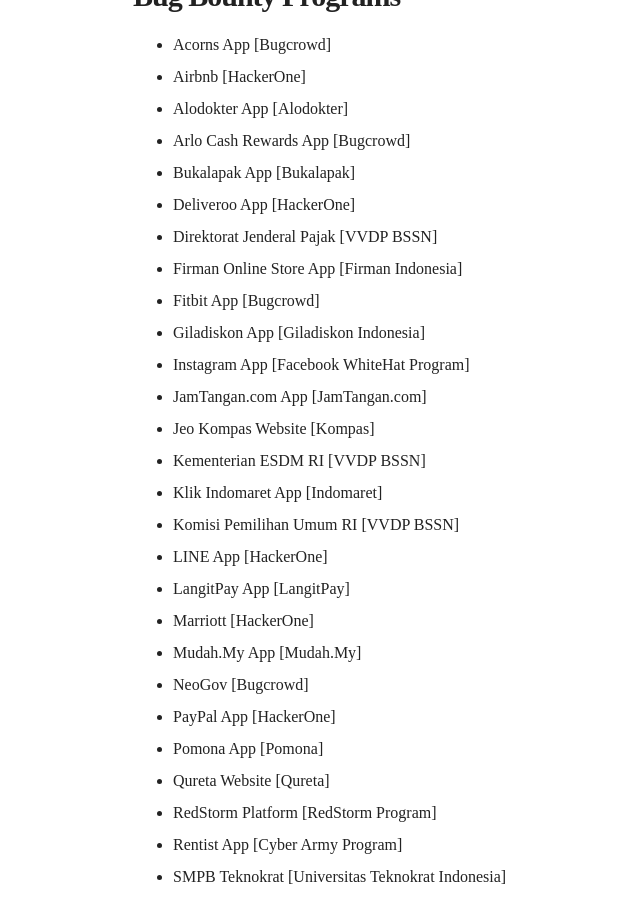
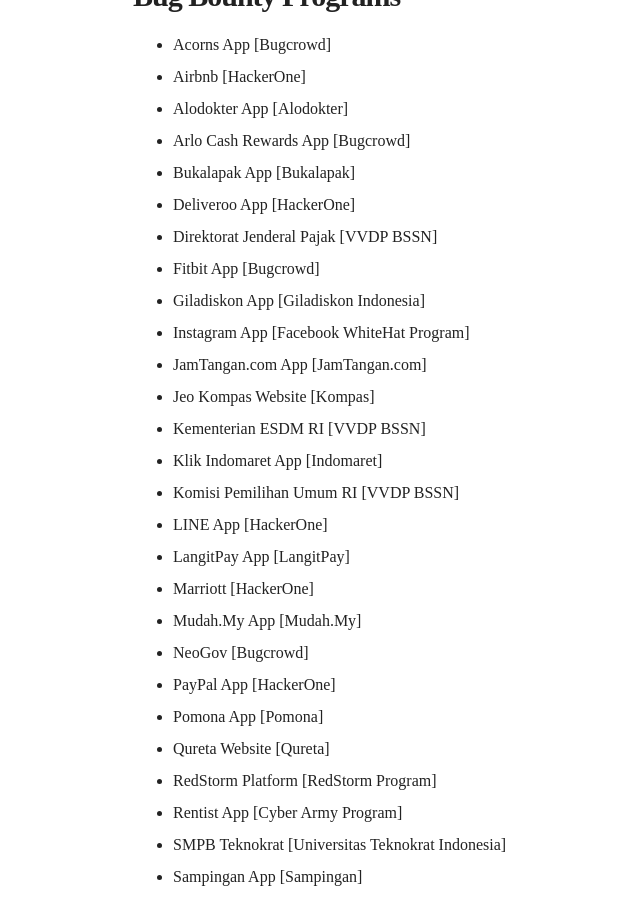
Before and after one commit to fadhilthomas/fadhilthomas.github.io, a Jekyll site: the page built from portfolio.html, in a window 1280 px wide and 900 px high, scrolled down 615 px. Shown: the whole window, without its empty margins (227-867 px from the left). Built offline with Jekyll 4.4.1, drawn with Linux system fonts in a browser that asks for light colours; some web fonts are replaced.

Commit message:
Update portfolio.html

```diff
--- a/portfolio.html
+++ b/portfolio.html
@@ -14,7 +14,6 @@
 	<li>Bukalapak App [Bukalapak]</li>
 	<li>Deliveroo App [HackerOne]</li>
 	<li>Direktorat Jenderal Pajak [VVDP BSSN]</li>
-	<li>Firman Online Store App [Firman Indonesia]</li>
 	<li>Fitbit App [Bugcrowd]</li>
 	<li>Giladiskon App [Giladiskon Indonesia]</li>
 	<li>Instagram App [Facebook WhiteHat Program]</li>
```
